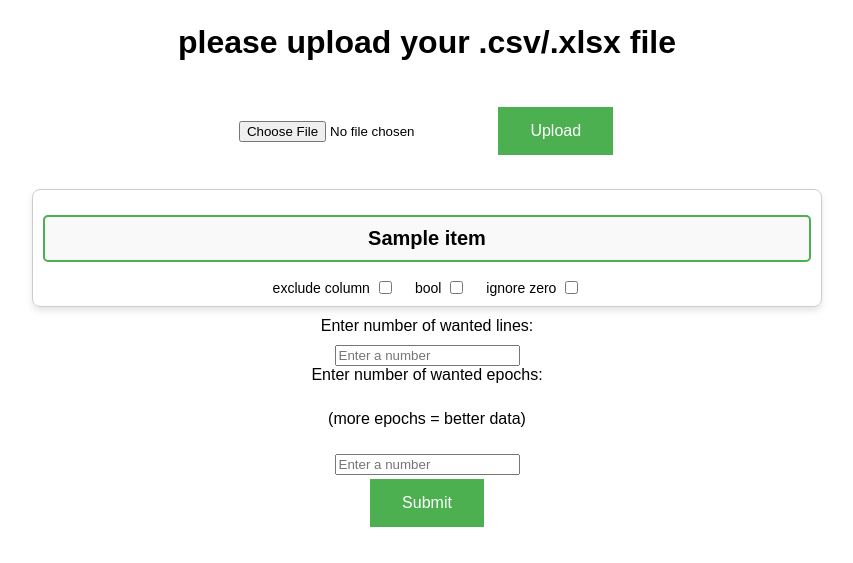
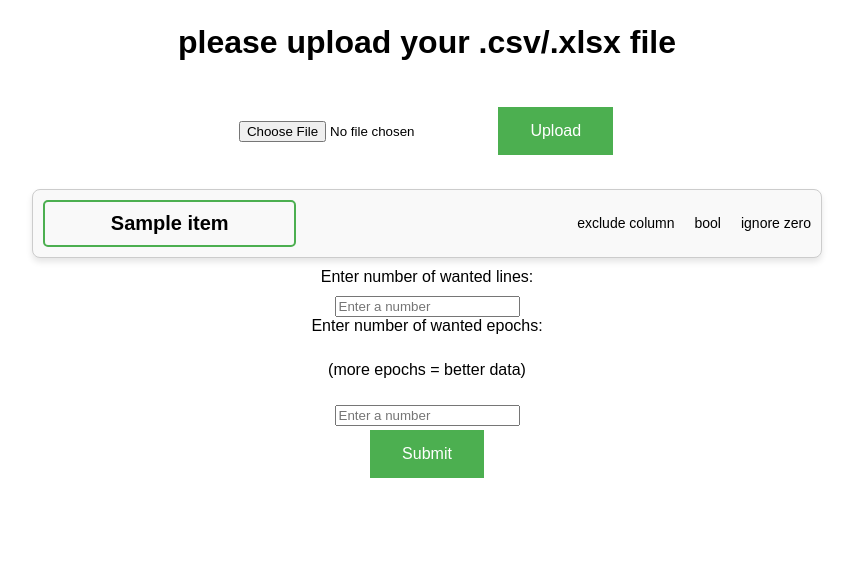
Before and after one commit to Samppa50/SyntheticHealthData, a Flask app: template templates/index.html in a window 1280 px wide. Shown: the part 237-800 px from the top of the page, without its empty margins (213-1066 px from the left). Run offline with Flask 3, Linux system fonts and the light colour scheme; the template is opened without the code that fills it: most values are stand-ins (such as "Sample title", 1, 10 or a date in 2020).

Commit message:
better css

```diff
--- a/static/css/index.css
+++ b/static/css/index.css
@@ -43,24 +43,30 @@ body{
 }
 
 .category-block {
-    min-width: 60%;
-    width: 60%; /* Set the width to 60% of the screen */
-    height: 12vh; /* Set the height to 10% of the viewport height */
-    margin: 10px auto; /* Center the block horizontally and add spacing */
-    border: 1px solid #ccc; /* Optional: Add a border for better visibility */
-    display: flex; /* Use flexbox for layout */
-    flex-direction: column; /* Stack the title and options vertically */
-    justify-content: center; /* Center content vertically */
-    align-items: center; /* Center content horizontally */
-    padding: 10px; /* Add some padding */
+    display: flex; /* Use flexbox for horizontal alignment */
+    justify-content: space-between; /* Add space between <h2> and .options */
+    align-items: center; /* Vertically align items */
+    width: 60%; /* Ensure the block takes up the full width */
+    padding: 10px; /* Add padding for spacing */
+    margin: 10px 0; /* Add vertical spacing between blocks */
+    border: 1px solid #ccc; /* Optional: Add a border for visibility */
+    border-radius: 8px; /* Optional: Add rounded corners */
+    background-color: #f9f9f9; /* Optional: Add a background color */
     box-shadow: 0 4px 6px rgba(0, 0, 0, 0.1); /* Optional: Add a shadow for better aesthetics */
-    border-radius: 8px; /* Optional: Add rounded corners */
+}
+
+.category-block h2 {
+    max-width: 33%; /* Set a width for the <h2> element */
+    margin: 0; /* Remove default margin */
+    font-size: 18px; /* Adjust font size if needed */
+    /* flex-shrink: 0; Prevent the <h2> from shrinking */
 }
 
 .options {
-    display: flex; /* Use flexbox for the checkboxes */
-    justify-content: center; /* Center the checkboxes horizontally */
-    gap: 20px; /* Add spacing between the checkboxes */
+    display: flex; /* Use flexbox for horizontal alignment of <ul> elements */
+    gap: 20px; /* Add spacing between the <ul> elements */
+    flex-wrap: wrap; /* Allow items to wrap to the next line if needed */
+    justify-content: flex-start; /* Align items to the left */
 }
 
 .options ul {
@@ -130,3 +136,28 @@ body{
     width: 0%;
     transition: width 0.2s ease;
 }
+
+.category {
+    display: flex;
+    justify-content: center;
+    align-items: center;
+    flex-direction: column; /* Stack children vertically */
+    gap: 2px; /* Add spacing between divs */
+}
+
+.options-text {
+    display: flex;
+    justify-content: center;
+    align-items: center;
+    flex-direction: column; /* Stack children vertically */
+    gap: 2px; /* Add spacing between divs */
+}
+
+.options-checkbox {
+/* this hides default checkbox */
+  position: absolute;
+  opacity: 0;
+  cursor: pointer;
+  height: 0;
+  width: 0;
+}
--- a/templates/index.html
+++ b/templates/index.html
@@ -34,19 +34,19 @@
                         <h2>{{ item }}</h2>
                         <div class="options">
                             <ul>
-                                <p>exclude column</p>
+                                <p class="options-text">exclude column</p>
                                 <input type="hidden" name="exclude_columns" value=0>
-                                <input type="checkbox" name="exclude_columns" value=1>
+                                <input class="options-checkbox" type="checkbox" name="exclude_columns" value=1>
                             </ul>
                             <ul>
-                                <p>bool</p>
+                                <p class="options-text">bool</p>
                                 <input type="hidden" name="bool_values" value=0>
-                                <input type="checkbox" name="bool_values" value=1>
+                                <input class="options-checkbox" type="checkbox" name="bool_values" value=1>
                             </ul>
                             <ul>
-                                <p>ignore zero</p>
+                                <p class="options-text">ignore zero</p>
                                 <input type="hidden" name="ignore_zero_values" value=0>
-                                <input type="checkbox" name="ignore_zero_values" value=1>
+                                <input class="options-checkbox" type="checkbox" name="ignore_zero_values" value=1>
                             </ul>
                         </div>
                     </div>
```
